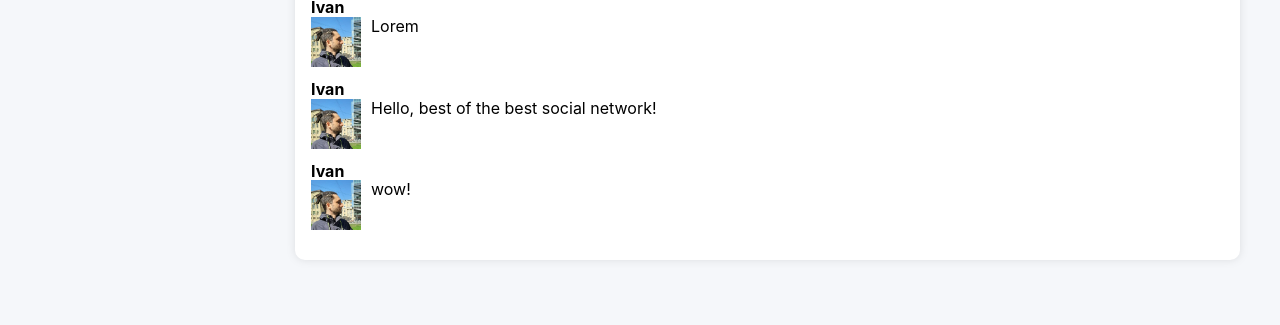
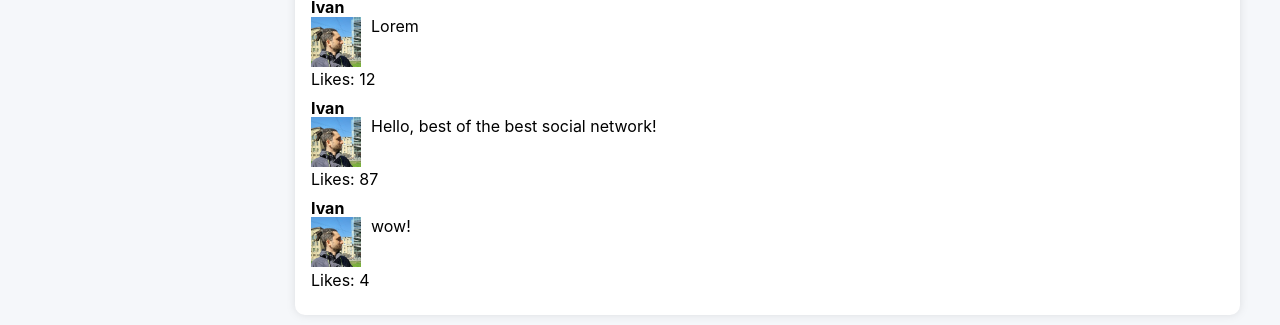
Before and after one commit to xsmirx/social-network, a React (Create React App) app: page / in a window 1280 px wide. Shown: the part 543-868 px from the top of the page. Before the commit the page ends 819 px from the top, so only its background shows below. Built offline with nearby package versions, Linux system fonts and the light colour scheme.

Commit message:
map messeges and posts

```diff
--- a/src/components/Dialogs/Dialogs.jsx
+++ b/src/components/Dialogs/Dialogs.jsx
@@ -19,20 +19,30 @@ const Messege = (props) => {
 };
 
 export const Dialogs = (props) => {
+  let dialogs = [
+    { id: 1, name: "Inna" },
+    { id: 2, name: "Ivan" },
+    { id: 3, name: "Nastya" },
+    { id: 4, name: "Lena" },
+    { id: 5, name: "Tasya" },
+  ];
+  let messeges = [
+    { id: 1, messege: "Hi" },
+    { id: 2, messege: "How are you?" },
+    { id: 3, messege: "Bla bla bla" },
+  ];
+
+  let dialogElements = dialogs.map((dialog) => (
+    <DialogName id={dialog.id} name={dialog.name} />
+  ));
+  let messegesElements = messeges.map((messege) => (
+    <Messege message={messege.messege} />
+  ));
+
   return (
     <div className={style.dialogs}>
-      <div className={style.dialogs__users}>
-        <DialogName id="1" name="Inna" />
-        <DialogName id="2" name="Ivan" />
-        <DialogName id="3" name="Nastya" />
-        <DialogName id="4" name="Lena" />
-        <DialogName id="5" name="Tasya" />
-      </div>
-      <div className={style.dialogs__messeges}>
-        <Messege message="Hi" />
-        <Messege message="How are you?" />
-        <Messege message="Bla bla bla" />
-      </div>
+      <div className={style.dialogs__users}>{dialogElements}</div>
+      <div className={style.dialogs__messeges}>{messegesElements}</div>
     </div>
   );
 };
--- a/src/components/Profile/MyPosts/MyPosts.jsx
+++ b/src/components/Profile/MyPosts/MyPosts.jsx
@@ -4,12 +4,23 @@ import { Post } from "./Post/Post";
 import { TextArea } from "./TextAreaForPost/TextArea";
 
 export const MyPosts = (props) => {
+  let posts = [
+    { id: 1, messege: "Lorem", likesCount: 12 },
+    {
+      id: 2,
+      messege: "Hello, best of the best social network!",
+      likesCount: 87,
+    },
+    { id: 3, messege: "wow!", likesCount: 4 },
+  ];
+  let postsElement = posts.map((post) => (
+    <Post text={post.messege} likesCount={post.likesCount} />
+  ));
+
   return (
     <div className={style.myposts}>
       <TextArea />
-      <Post text="Lorem" />
-      <Post text="Hello, best of the best social network!" />
-      <Post text="wow!" />
+      {postsElement}
     </div>
   );
 };
--- a/src/components/Profile/MyPosts/Post/Post.jsx
+++ b/src/components/Profile/MyPosts/Post/Post.jsx
@@ -13,6 +13,9 @@ export function Post(props) {
           <p>{props.text}</p>
         </div>
       </div>
+      <div className={style.post__likes}>
+        <p>Likes: {props.likesCount}</p>
+      </div>
     </div>
   );
 }
```
